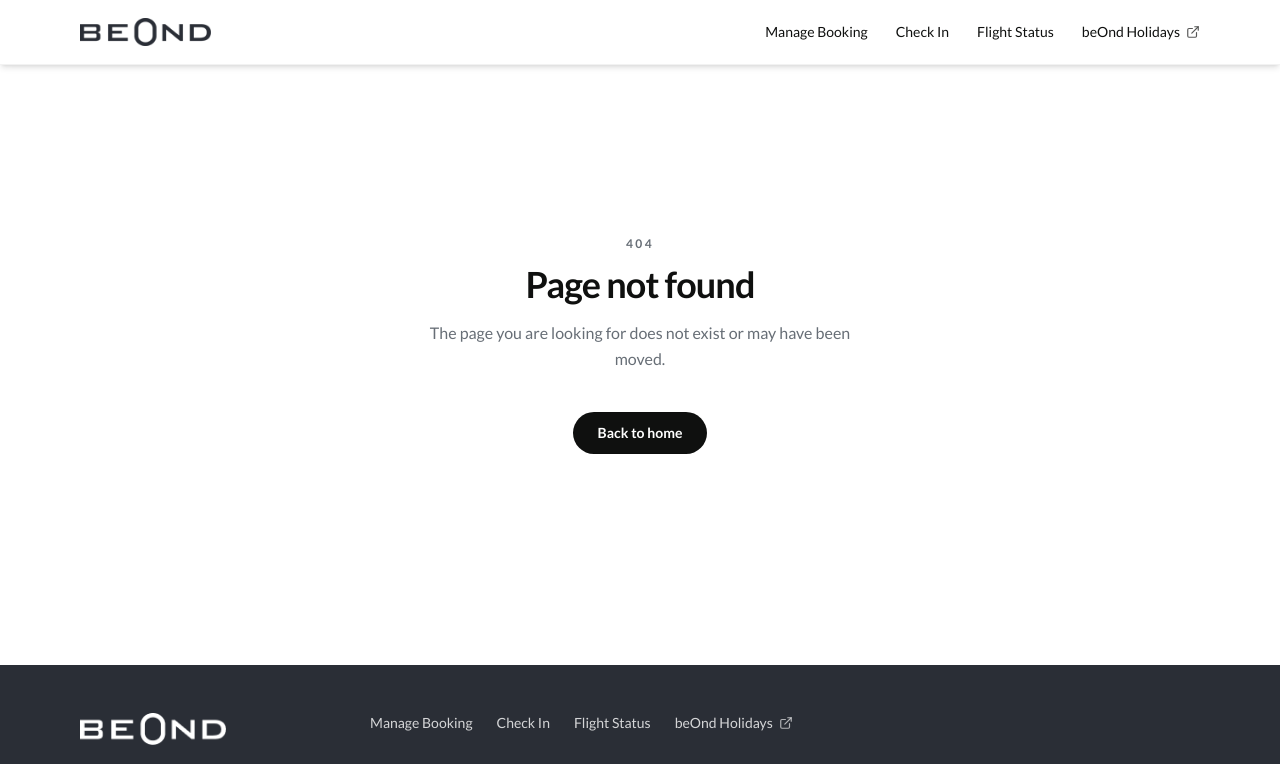
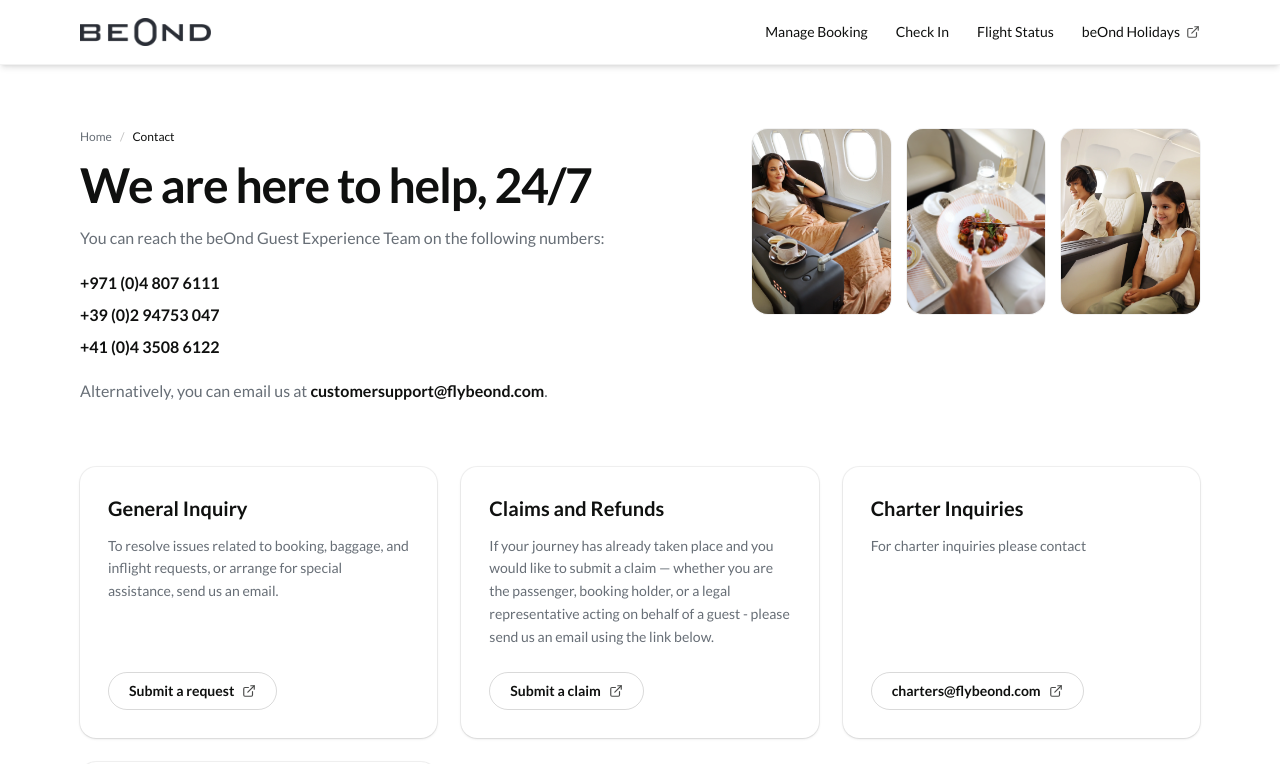
Before and after one commit to Flybeond/beond-ibe-zenith-frame, a Next.js app in the folder beond-ibe-zenith-frame/: page /contact in a window 1280 px wide. Before the commit this address had no page. Shown: the top 764 px of the page. Built offline with nearby package versions, Linux system fonts and the light colour scheme.

Commit message:
Contact page ready

```diff
--- /dev/null
+++ b/beond-ibe-zenith-frame/src/app/(site)/contact/page.tsx
@@ -0,0 +1,94 @@
+import type { Metadata } from "next";
+import ContactBanner from "@/components/ContactBanner";
+import ContactListing, { type ContactListingItem } from "@/components/ContactListing";
+
+export const metadata: Metadata = {
+  title: "Contact | Beond",
+  description:
+    "Contact beOnd Guest Experience for booking support, claims, refunds, and general enquiries.",
+};
+
+const listingItems: readonly ContactListingItem[] = [
+  {
+    title: "General Inquiry",
+    description:
+      "To resolve issues related to booking, baggage, and inflight requests, or arrange for special assistance, send us an email.",
+    ctaLabel: "Submit a request",
+    href: "mailto:customersupport@flybeond.com?subject=General%20Inquiry",
+    external: true,
+  },
+  {
+    title: "Claims and Refunds",
+    description:
+      "If your journey has already taken place and you would like to submit a claim — whether you are the passenger, booking holder, or a legal representative acting on behalf of a guest - please send us an email using the link below.",
+    ctaLabel: "Submit a claim",
+    href: "mailto:customersupport@flybeond.com?subject=Claims%20and%20Refunds",
+    external: true,
+  },
+  {
+    title: "Charter Inquiries",
+    description: "For charter inquiries please contact",
+    ctaLabel: "charters@flybeond.com",
+    href: "mailto:charters@flybeond.com",
+    external: true,
+  },
+  {
+    title: "Group Bookings",
+    description: "For group bookings please contact",
+    ctaLabel: "groups@flybeond.com",
+    href: "mailto:groups@flybeond.com",
+    external: true,
+  },
+] as const;
+
+export default function ContactPage() {
+  return (
+    <>
+      <ContactBanner
+        pageLabel="Contact"
+        title="We are here to help, 24/7"
+        description="You can reach the beOnd Guest Experience Team on the following numbers:"
+      >
+        <ul className="m-0 list-none p-0 space-y-2 text-sm md:text-base">
+          <li>
+            <a
+              href="tel:+97148076111"
+              className="font-semibold hover:underline underline-offset-4"
+            >
+              +971 (0)4 807 6111
+            </a>
+          </li>
+          <li>
+            <a
+              href="tel:+390294753047"
+              className="font-semibold hover:underline underline-offset-4"
+            >
+              +39 (0)2 94753 047
+            </a>
+          </li>
+          <li>
+            <a
+              href="tel:+410435086122"
+              className="font-semibold hover:underline underline-offset-4"
+            >
+              +41 (0)4 3508 6122
+            </a>
+          </li>
+        </ul>
+
+        <p className="mt-5 text-sm text-(--color-muted) md:text-base">
+          Alternatively, you can email us at{" "}
+          <a
+            className="font-semibold text-(--color-foreground) hover:underline underline-offset-4"
+            href="mailto:customersupport@flybeond.com"
+          >
+            customersupport@flybeond.com
+          </a>
+          .
+        </p>
+      </ContactBanner>
+
+      <ContactListing items={listingItems} />
+    </>
+  );
+}
--- /dev/null
+++ b/beond-ibe-zenith-frame/src/components/ContactBanner.tsx
@@ -0,0 +1,90 @@
+import Link from "next/link";
+import Image from "next/image";
+import type { ReactNode } from "react";
+
+type ContactBannerProps = {
+  /** Breadcrumb label for the current page (e.g. "Contact"). */
+  pageLabel: string;
+  /** Main headline. */
+  title: string;
+  /** Optional supporting text. */
+  description?: string;
+  /** Extra content under the description (e.g. phone numbers). */
+  children?: ReactNode;
+};
+
+export default function ContactBanner({
+  pageLabel,
+  title,
+  description,
+  children,
+}: ContactBannerProps) {
+  return (
+    <section className="bg-(--color-surface-2) text-(--color-foreground)">
+      <div className="site-container py-10 md:py-14 lg:py-16">
+        <div className="grid grid-cols-1 items-start gap-10 md:grid-cols-12 md:gap-8">
+          <div className="md:col-span-7">
+            <nav aria-label="Breadcrumb" className="text-xs text-(--color-muted)">
+              <ol className="flex flex-wrap items-center gap-2 p-0 m-0 list-none">
+                <li>
+                  <Link href="/" className="hover:underline underline-offset-4">
+                    Home
+                  </Link>
+                </li>
+                <li aria-hidden className="text-black/25">
+                  /
+                </li>
+                <li className="text-(--color-foreground)">{pageLabel}</li>
+              </ol>
+            </nav>
+
+            <h1 className="mt-4 text-3xl font-semibold tracking-tight md:text-4xl lg:text-5xl">
+              {title}
+            </h1>
+            {description ? (
+              <p className="mt-4 max-w-2xl text-sm leading-relaxed text-(--color-muted) md:text-base">
+                {description}
+              </p>
+            ) : null}
+            {children ? <div className="mt-5">{children}</div> : null}
+          </div>
+
+          <div className="md:col-span-5">
+            <div className="grid grid-cols-3 gap-3 md:gap-4">
+              <div className="relative aspect-3/4 overflow-hidden rounded-2xl bg-(--color-surface) ring-1 ring-black/5">
+                <Image
+                  src="/3images-1.webp"
+                  alt=""
+                  fill
+                  className="object-cover"
+                  sizes="(max-width: 767px) 33vw, 240px"
+                  priority={false}
+                />
+              </div>
+              <div className="relative aspect-3/4 overflow-hidden rounded-2xl bg-(--color-surface) ring-1 ring-black/5">
+                <Image
+                  src="/3images-2.webp"
+                  alt=""
+                  fill
+                  className="object-cover"
+                  sizes="(max-width: 767px) 33vw, 240px"
+                  priority={false}
+                />
+              </div>
+              <div className="relative aspect-3/4 overflow-hidden rounded-2xl bg-(--color-surface) ring-1 ring-black/5">
+                <Image
+                  src="/3images-3.webp"
+                  alt=""
+                  fill
+                  className="object-cover"
+                  sizes="(max-width: 767px) 33vw, 240px"
+                  priority={false}
+                />
+              </div>
+            </div>
+          </div>
+        </div>
+      </div>
+    </section>
+  );
+}
--- /dev/null
+++ b/beond-ibe-zenith-frame/src/components/ContactListing.tsx
@@ -0,0 +1,75 @@
+import Link from "next/link";
+import { ExternalLinkIcon } from "./ExternalLinkIcon";
+
+export type ContactListingItem = {
+  title: string;
+  description: string;
+  ctaLabel: string;
+  href: string;
+  /** Show external-link icon and open in a new tab. */
+  external?: boolean;
+};
+
+type ContactListingProps = {
+  items: readonly ContactListingItem[];
+  className?: string;
+  /** Desktop columns (default: 3). */
+  mdColumns?: 2 | 3;
+};
+
+export default function ContactListing({
+  items,
+  className = "",
+  mdColumns = 3,
+}: ContactListingProps) {
+  return (
+    <section className={`bg-(--color-surface-2) ${className}`.trim()}>
+      <div className="site-container pb-12 md:pb-16 lg:pb-20">
+        <div
+          className={`grid grid-cols-1 gap-6 ${
+            mdColumns === 2 ? "md:grid-cols-2" : "md:grid-cols-3"
+          }`}
+        >
+          {items.map((item) => {
+            const common =
+              "inline-flex items-center justify-center gap-2 rounded-full border border-black/15 px-5 py-2 text-sm font-semibold transition-colors";
+            const cta = item.external ? (
+              <a
+                href={item.href}
+                target="_blank"
+                rel="noopener noreferrer"
+                className={`${common} hover:bg-(--color-foreground) hover:text-(--color-background)`}
+                aria-label={`${item.ctaLabel} (opens external site in a new tab)`}
+              >
+                {item.ctaLabel}
+                <ExternalLinkIcon className="size-3.5 opacity-75" />
+              </a>
+            ) : (
+              <Link
+                href={item.href}
+                className={`${common} hover:bg-(--color-foreground) hover:text-(--color-background)`}
+              >
+                {item.ctaLabel}
+              </Link>
+            );
+
+            return (
+              <article
+                key={`${item.title}-${item.href}`}
+                className="flex h-full flex-col rounded-2xl bg-white p-6 shadow-sm ring-1 ring-black/5 md:p-7"
+              >
+                <h2 className="text-lg font-semibold leading-snug md:text-xl">
+                  {item.title}
+                </h2>
+                <p className="mt-3 text-sm leading-relaxed text-(--color-muted)">
+                  {item.description}
+                </p>
+                <div className="mt-auto pt-6">{cta}</div>
+              </article>
+            );
+          })}
+        </div>
+      </div>
+    </section>
+  );
+}
```
